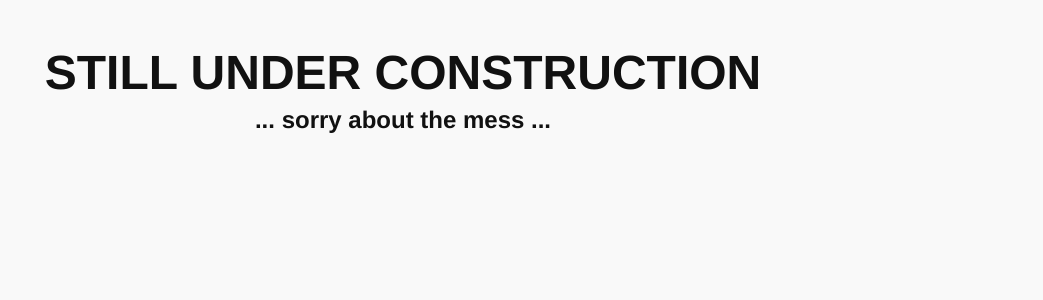
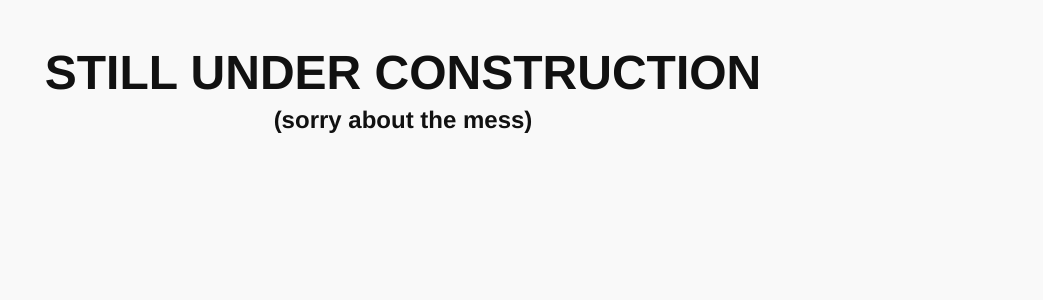
Before and after one commit to ReptarAzar/reptarazar.github.io, a Jekyll site: the page built from portfolio.md, in a window 1280 px wide and 900 px high. Shown: the part 196-496 px from the top of the window, without its empty margins (237-1280 px from the left). Built offline with Jekyll 4.4.1, drawn with Linux system fonts in a browser that asks for light colours; nearby versions of some CDN libraries.

Commit message:
Sorry about the mess

```diff
--- a/portfolio.md
+++ b/portfolio.md
@@ -5,7 +5,7 @@ permalink: /portfolio/
 ---
 
 <h1 class="mess">STILL UNDER CONSTRUCTION </h1>
-<h3 class="mess">... sorry about the mess ...</h3>
+<h3 class="mess">(sorry about the mess)</h3>
 
 <div class="portfolio-index-content">
 
```
